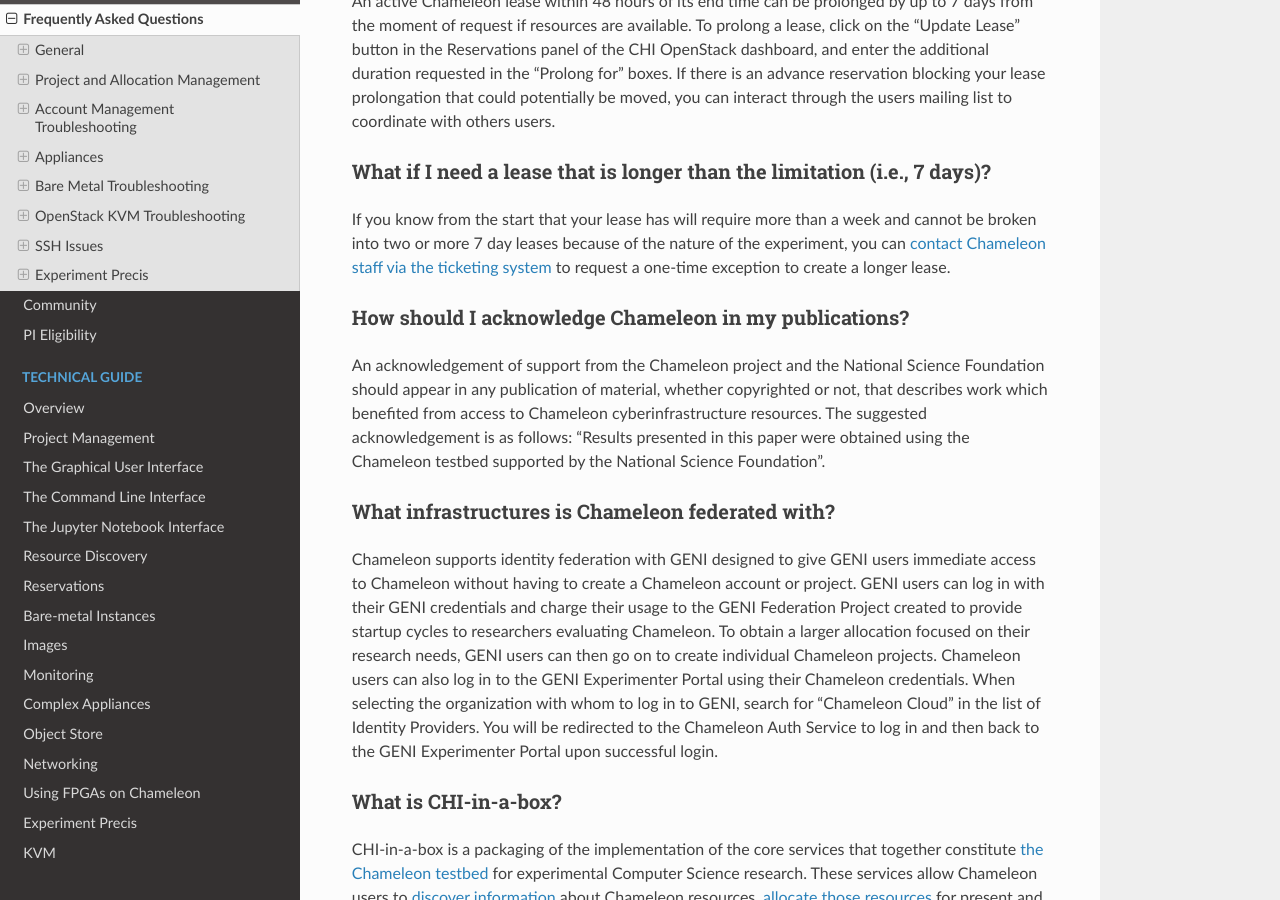
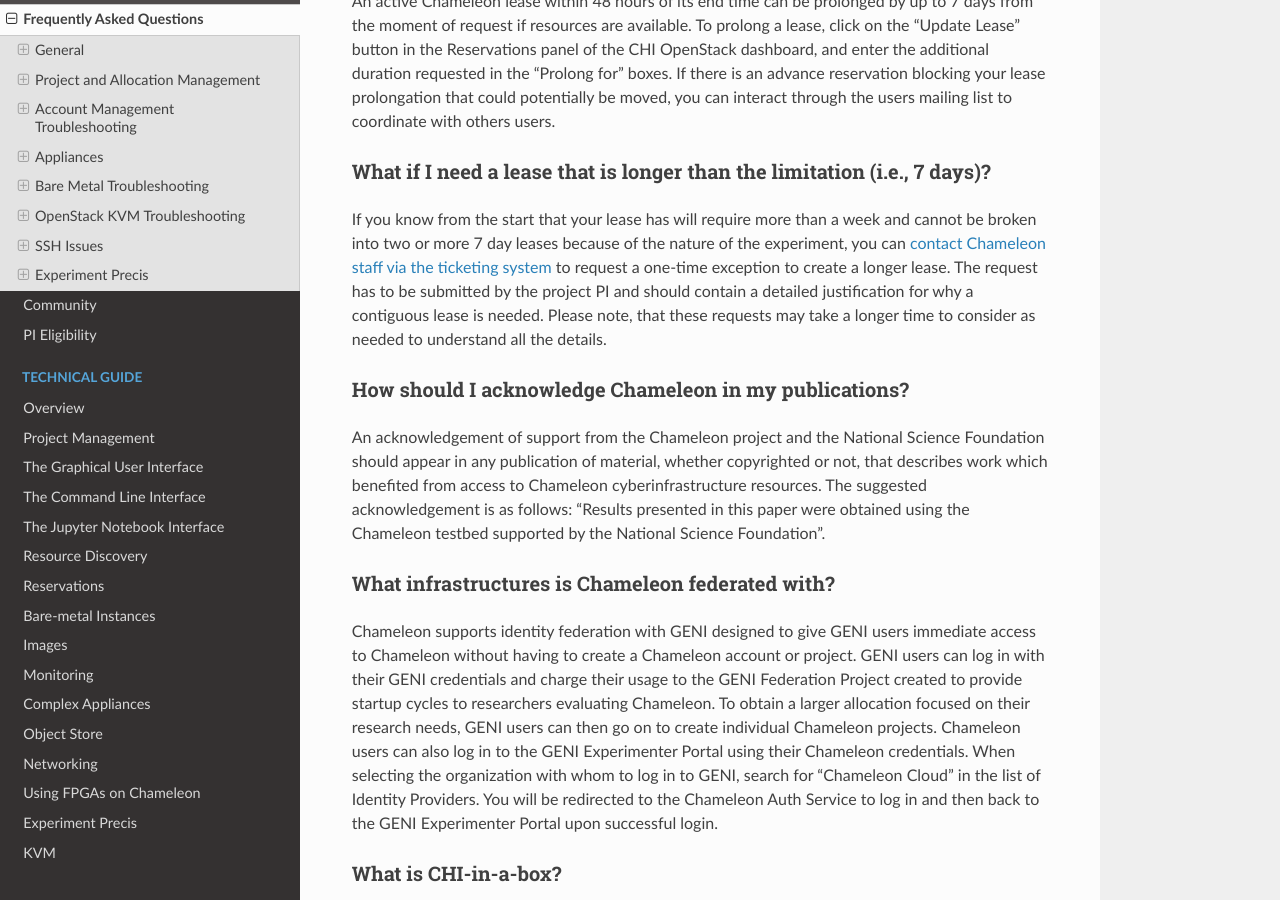
Before and after one commit to ChameleonCloud/docs, a Sphinx documentation site: the page built from source/getting-started/faq.rst, in a window 1280 px wide and 900 px high, scrolled down 2765 px. Built offline with Sphinx 7.4.7 and the Read the Docs theme 2.0.0, drawn with Linux system fonts in a browser that asks for light colours.

Commit message:
[faq] additional policy detail for longer lease

```diff
--- a/source/getting-started/faq.rst
+++ b/source/getting-started/faq.rst
@@ -191,7 +191,7 @@ An active Chameleon lease within 48 hours of its end time can be prolonged by up
 What if I need a lease that is longer than the limitation (i.e., 7 days)?
 ___________________________________________________________________________
 
-If you know from the start that your lease has will require more than a week and cannot be broken into two or more 7 day leases because of the nature of the experiment, you can `contact Chameleon staff via the ticketing system <https://www.chameleoncloud.org/user/help/ticket/new/>`_ to request a one-time exception to create a longer lease.
+If you know from the start that your lease has will require more than a week and cannot be broken into two or more 7 day leases because of the nature of the experiment, you can `contact Chameleon staff via the ticketing system <https://www.chameleoncloud.org/user/help/ticket/new/>`_ to request a one-time exception to create a longer lease. The request has to be submitted by the project PI and should contain a detailed justification for why a contiguous lease is needed. Please note, that these requests may take a longer time to consider as needed to understand all the details.
 
 .. _how-to-acknowledge:
 
```
